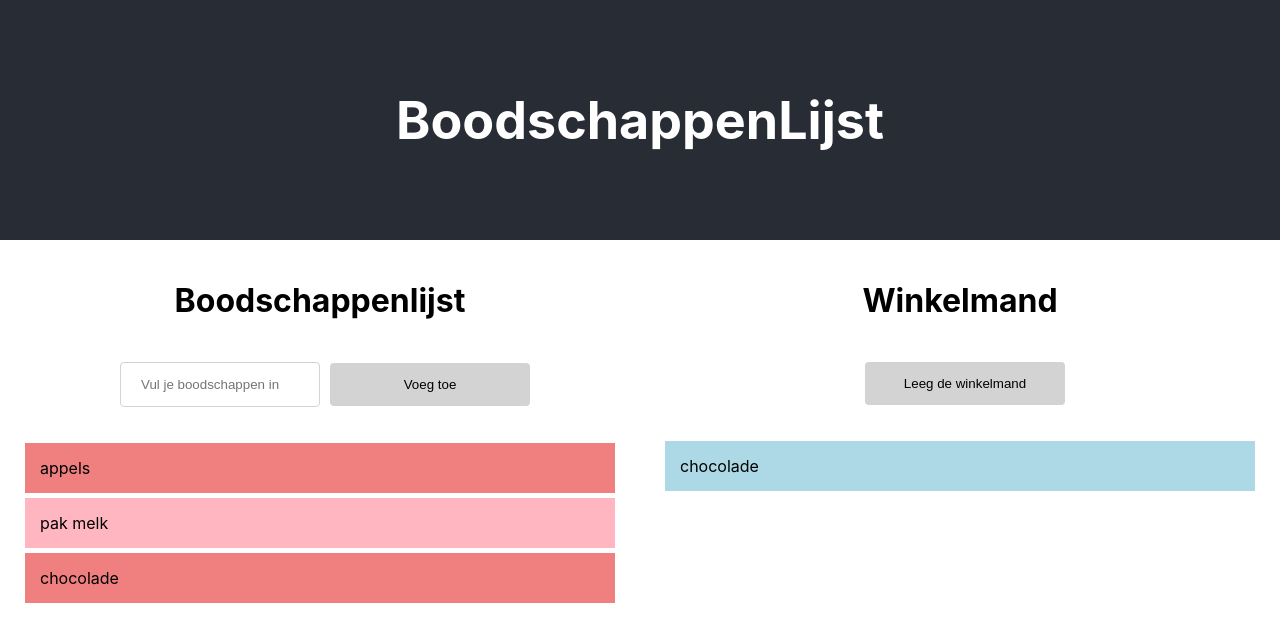
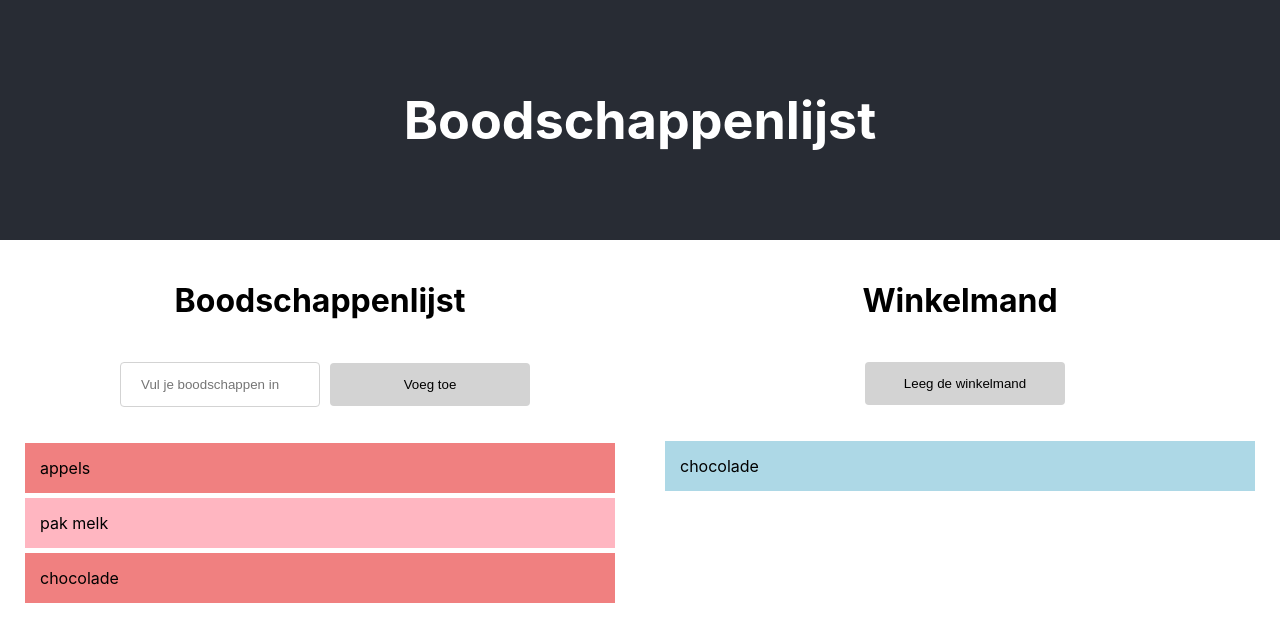
Before and after one commit to ambupilot/react-groceries-list, a React (Create React App) app: page / in a window 1280 px wide. Shown: the top 642 px of the page. Built offline with nearby package versions, Linux system fonts and the light colour scheme.

Commit message:
Fix typo

```diff
--- a/src/App.js
+++ b/src/App.js
@@ -6,7 +6,7 @@ function App() {
   return (
     <div className="app">
       <header className="groceries-header">
-        <h1> BoodschappenLijst </h1>
+        <h1> Boodschappenlijst</h1>
       </header>
       <Container />
     </div>
```
